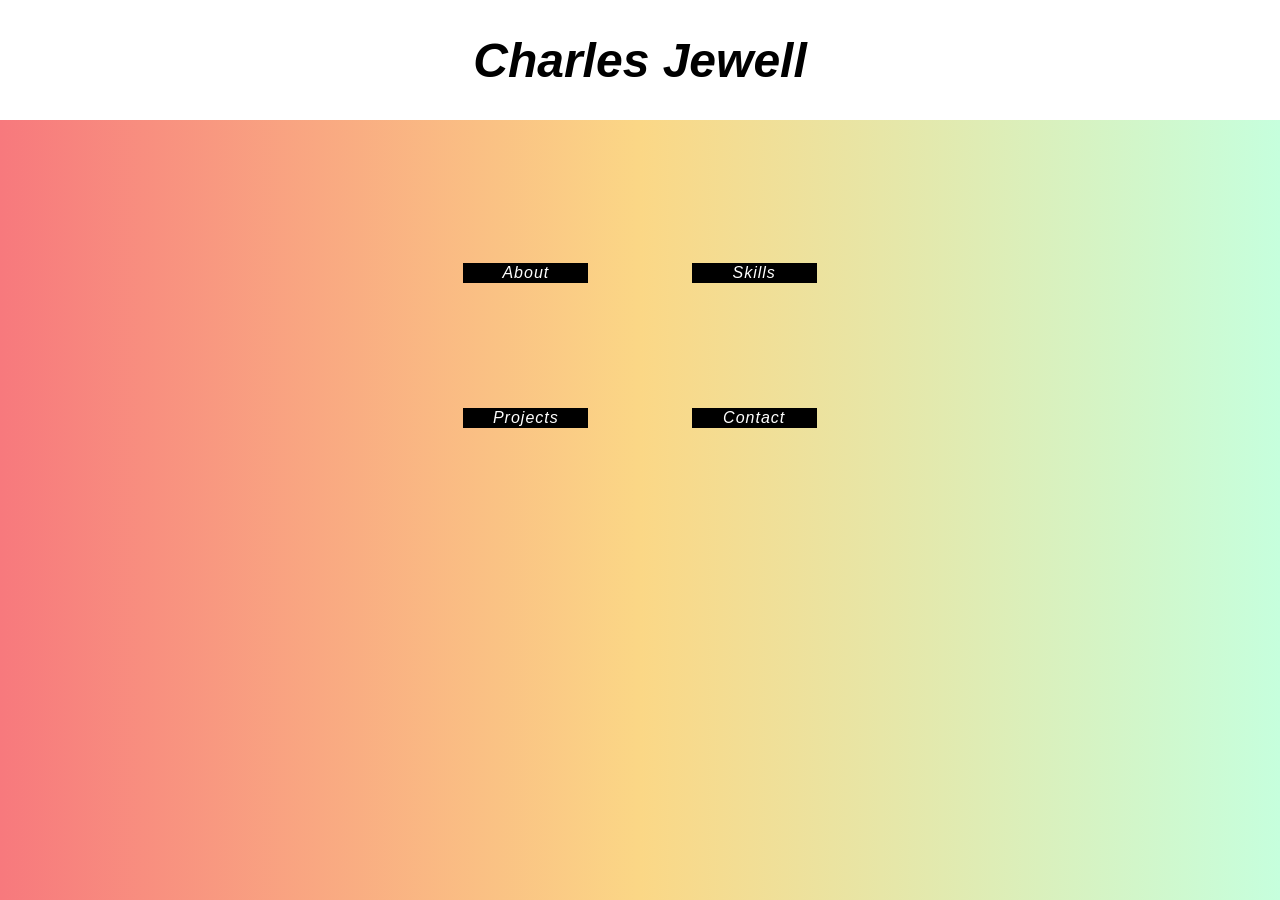
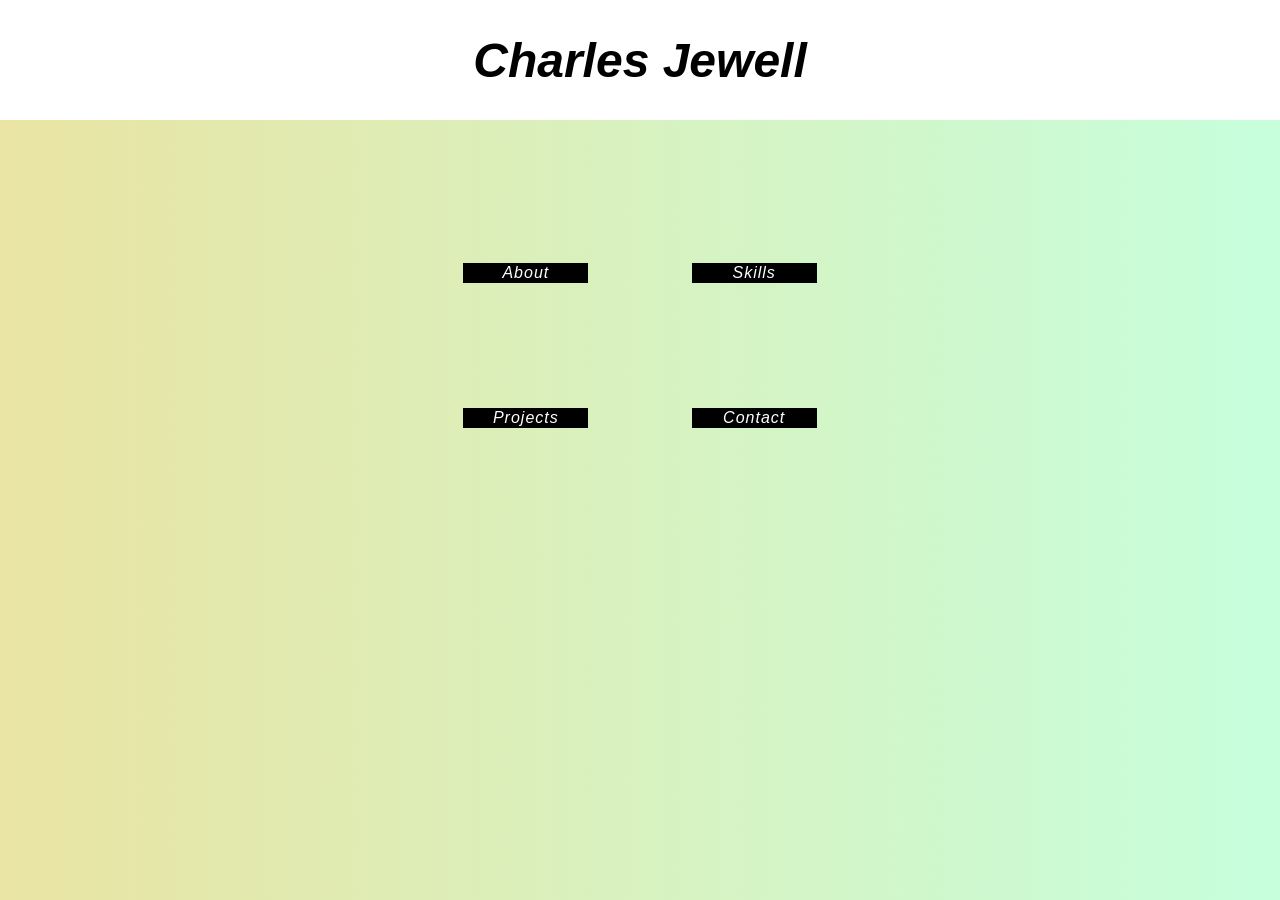
Before and after one commit to cjewell47/cjewell47.github.io, a Jekyll site: the page built from index.html, in a window 1280 px wide. Built offline with Jekyll 4.4.1, drawn with Linux system fonts in a browser that asks for light colours.

Commit message:
background animation

```diff
--- a/css/styles.scss
+++ b/css/styles.scss
@@ -9,9 +9,13 @@
   font-family: 'futura', sans-serif;
   font-style: italic;
   font-weight: 300;
-  background: #C6FFDD;
+  background: #f7797d;
   background: -webkit-linear-gradient(to right, #f7797d, #FBD786, #C6FFDD);
   background: linear-gradient(to right, #f7797d, #FBD786, #C6FFDD);
+  background-size: 300% 300%;
+	-webkit-animation: Gradient 10s ease infinite;
+	-moz-animation: Gradient 10s ease infinite;
+	animation: Gradient 10s ease infinite;
   .header-container {
     width: 100%;
     text-align: center;
@@ -740,3 +744,39 @@
     transform: translate(-8px, 2%);
   }
 }
+
+@-webkit-keyframes Gradient {
+	0% {
+		background-position: 0% 50%
+	}
+	50% {
+		background-position: 100% 50%
+	}
+	100% {
+		background-position: 0% 50%
+	}
+}
+
+@-moz-keyframes Gradient {
+	0% {
+		background-position: 0% 50%
+	}
+	50% {
+		background-position: 100% 50%
+	}
+	100% {
+		background-position: 0% 50%
+	}
+}
+
+@keyframes Gradient {
+	0% {
+		background-position: 0% 50%
+	}
+	50% {
+		background-position: 100% 50%
+	}
+	100% {
+		background-position: 0% 50%
+	}
+}
```
